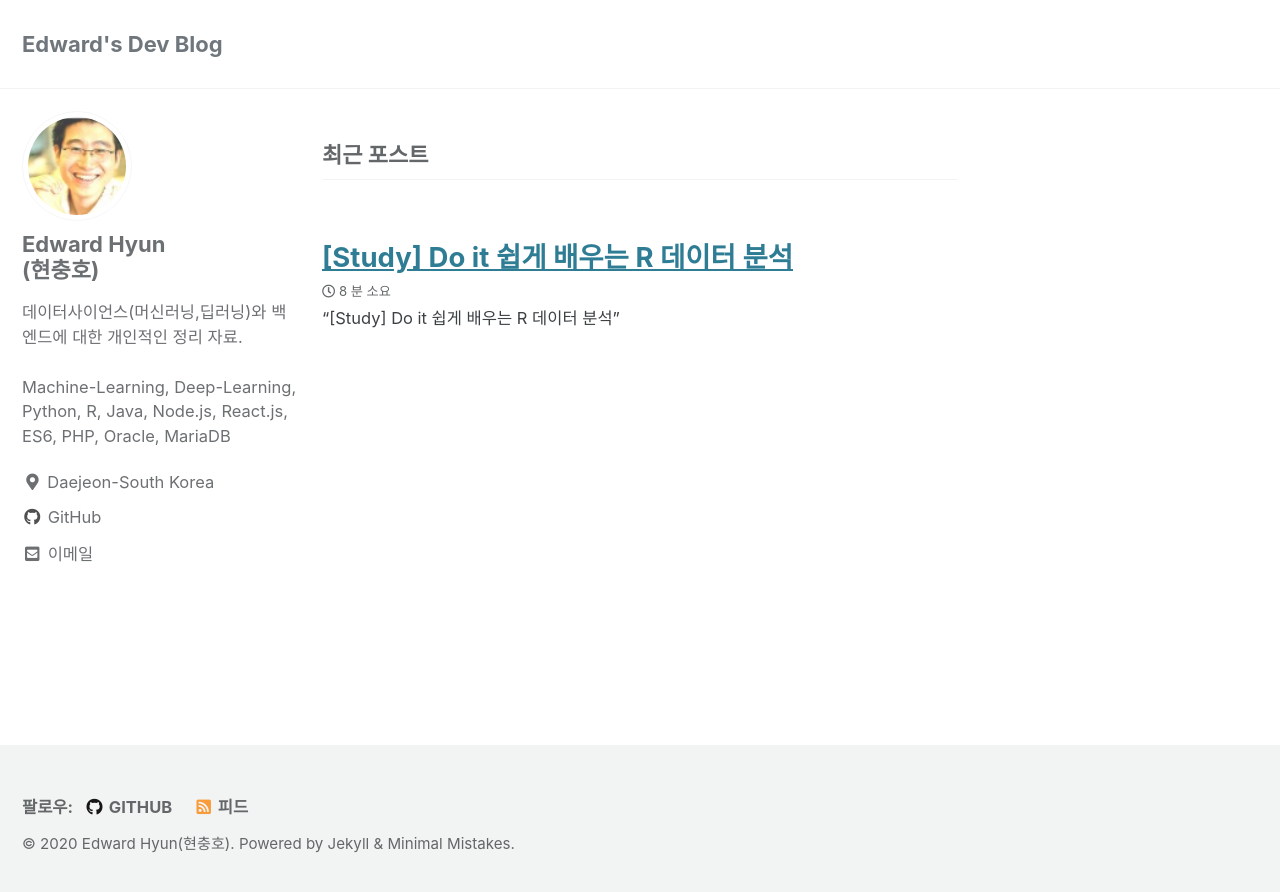
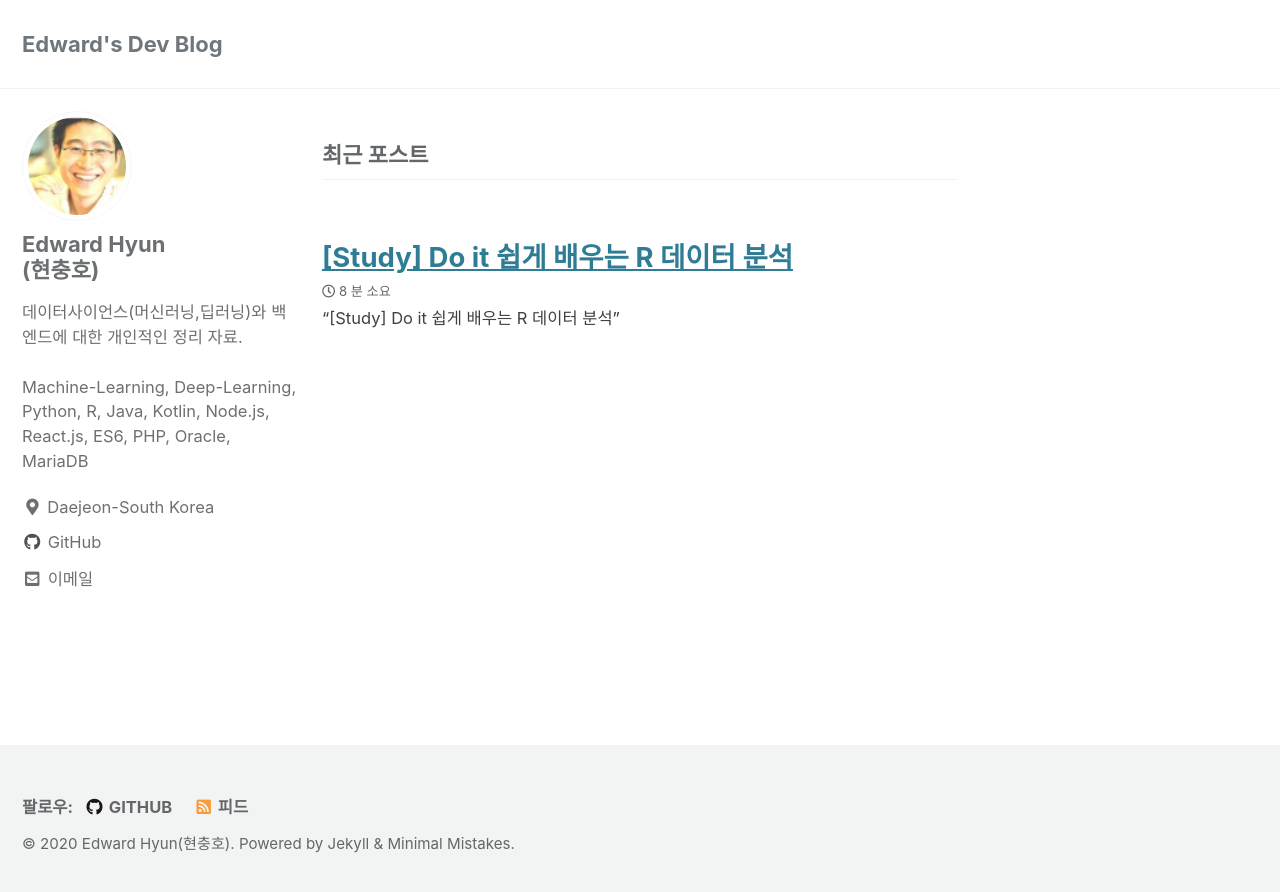
Before and after one commit to iamhch24/iamhch24.github.io, a Jekyll site: the page built from index.html, in a window 1280 px wide. Shown: the top 892 px of the page. Built offline with Jekyll 4.4.1, drawn with Linux system fonts in a browser that asks for light colours; cached includes are drawn as plain includes; the list of posts is cut into pages by our own code.

Commit message:
Update _config.yml

```diff
--- a/_config.yml
+++ b/_config.yml
@@ -20,7 +20,7 @@
 title_separator          : "-"
 subtitle                 : # site tagline that appears below site title in masthead
 name                     : "Edward Hyun(현충호)"
-description              : "데이터사이언스(머신러닝,딥러닝)와 백엔드에 대한 개인적인 정리 자료.<br>Phython, Java, Node.js, React.js, ES6, PHP, Oracle, MariaDB"
+description              : "데이터사이언스(머신러닝,딥러닝)와 백엔드에 대한 개인적인 정리 자료."
 url                      : "https://iamhch24.github.io"
 baseurl                  : # the subpath of your site, e.g. "/blog"
 repository               : # GitHub username/repo-name e.g. "mmistakes/minimal-mistakes"
@@ -95,7 +95,7 @@
 author:
   name             : "Edward Hyun<br>(현충호)"
   avatar           : "/assets/images/iamhch.jpg"
-  bio              : "데이터사이언스(머신러닝,딥러닝)와 백엔드에 대한 개인적인 정리 자료.<br><br>Machine-Learning, Deep-Learning,<br>Python, R, Java, Node.js, React.js, ES6, PHP, Oracle, MariaDB"
+  bio              : "데이터사이언스(머신러닝,딥러닝)와 백엔드에 대한 개인적인 정리 자료.<br><br>Machine-Learning, Deep-Learning,<br>Python, R, Java, Kotlin, Node.js, React.js, ES6, PHP, Oracle, MariaDB"
   location         : "Daejeon-South Korea"
   email            : "iamhch24@gmail.com"
   links:
```
